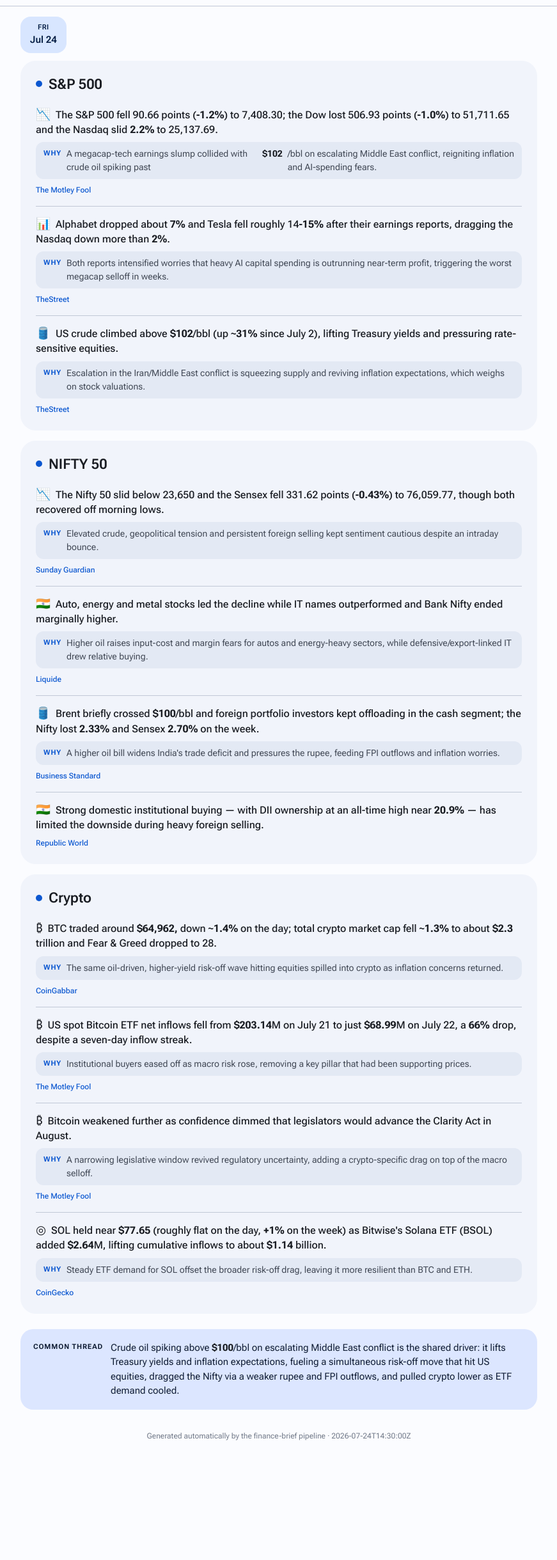
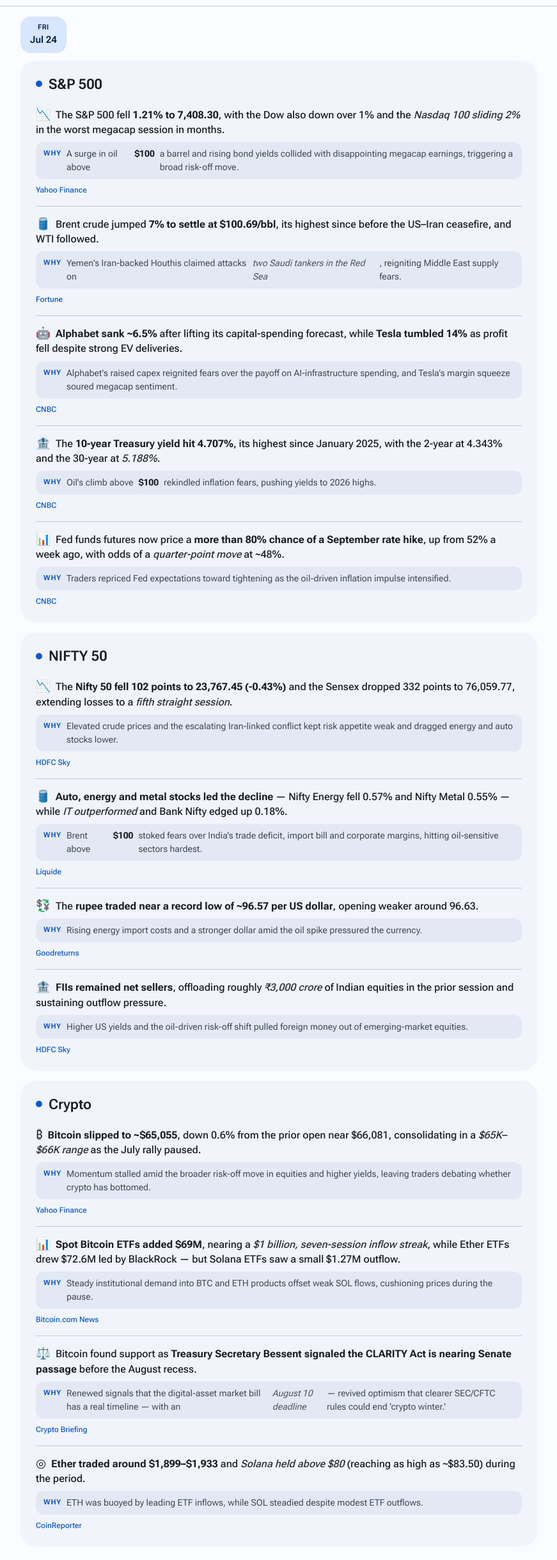
Before and after one commit to afaquejam/zed-finance-news, a website: page docs/finance-brief-2026-07-24.html in a window 1280 px wide. Shown: the part 106-2545 px from the top of the page at 64% size, without its empty margins (204-1075 px from the left). Before the commit the page ends 2416 px from the top, so only its background shows below. Drawn offline with Linux system fonts and the light colour scheme.

Commit message:
Finance brief 2026-07-24

```diff
--- a/docs/finance-brief-2026-07-24.html
+++ b/docs/finance-brief-2026-07-24.html
@@ -260,19 +260,29 @@
     <h2>S&amp;P 500</h2>
     <ul class="items">
       <li>
-    <div class="detail"><span class="emoji">📉</span>The S&amp;P 500 fell 90.66 points (<strong>-1.2%</strong>) to 7,408.30; the Dow lost 506.93 points (<strong>-1.0%</strong>) to 51,711.65 and the Nasdaq slid <strong>2.2%</strong> to 25,137.69.</div>
-    <div class="why"><span class="why-label">Why</span> A megacap-tech earnings slump collided with crude oil spiking past <strong>$102</strong>/bbl on escalating Middle East conflict, reigniting inflation and AI-spending fears.</div>
-    <div class="source"><a href="https://www.fool.com/coverage/stock-market-today/2026/07/23/stock-market-today-july-23-tesla-drops-15-leading-tech-stock-slide/" target="_blank" rel="noopener noreferrer">The Motley Fool</a></div>
+    <div class="detail"><span class="emoji">📉</span>The S&amp;P 500 fell <strong>1.21% to 7,408.30</strong>, with the Dow also down over 1% and the <em>Nasdaq 100 sliding 2%</em> in the worst megacap session in months.</div>
+    <div class="why"><span class="why-label">Why</span> A surge in oil above <strong>$100</strong> a barrel and rising bond yields collided with disappointing megacap earnings, triggering a broad risk-off move.</div>
+    <div class="source"><a href="https://finance.yahoo.com/markets/live/stock-market-today-thursday-july-23-dow-sp-500-nasdaq-oil-bonds-earnings-084444369.html" target="_blank" rel="noopener noreferrer">Yahoo Finance</a></div>
   </li>
 <li>
-    <div class="detail"><span class="emoji">📊</span>Alphabet dropped about <strong>7%</strong> and Tesla fell roughly 14<strong>-15%</strong> after their earnings reports, dragging the Nasdaq down more than <strong>2%</strong>.</div>
-    <div class="why"><span class="why-label">Why</span> Both reports intensified worries that heavy AI capital spending is outrunning near-term profit, triggering the worst megacap selloff in weeks.</div>
-    <div class="source"><a href="https://www.thestreet.com/stock-market-today/stock-market-today-dow-jones-sp-500-nasdaq-updates-july-23-2026" target="_blank" rel="noopener noreferrer">TheStreet</a></div>
+    <div class="detail"><span class="emoji">🛢️</span>Brent crude jumped <strong>7% to settle at $100.69/bbl</strong>, its highest since before the US–Iran ceasefire, and WTI followed.</div>
+    <div class="why"><span class="why-label">Why</span> Yemen&#39;s Iran-backed Houthis claimed attacks on <em>two Saudi tankers in the Red Sea</em>, reigniting Middle East supply fears.</div>
+    <div class="source"><a href="https://fortune.com/article/price-of-oil-07-23-2026/" target="_blank" rel="noopener noreferrer">Fortune</a></div>
   </li>
 <li>
-    <div class="detail"><span class="emoji">🛢️</span>US crude climbed above <strong>$102</strong>/bbl (up ~<strong>31%</strong> since July 2), lifting Treasury yields and pressuring rate-sensitive equities.</div>
-    <div class="why"><span class="why-label">Why</span> Escalation in the Iran/Middle East conflict is squeezing supply and reviving inflation expectations, which weighs on stock valuations.</div>
-    <div class="source"><a href="https://www.thestreet.com/stock-market-today/stock-market-today-dow-jones-sp-500-nasdaq-updates-july-23-2026" target="_blank" rel="noopener noreferrer">TheStreet</a></div>
+    <div class="detail"><span class="emoji">🤖</span><strong>Alphabet sank ~6.5%</strong> after lifting its capital-spending forecast, while <strong>Tesla tumbled 14%</strong> as profit fell despite strong EV deliveries.</div>
+    <div class="why"><span class="why-label">Why</span> Alphabet&#39;s raised capex reignited fears over the payoff on AI-infrastructure spending, and Tesla&#39;s margin squeeze soured megacap sentiment.</div>
+    <div class="source"><a href="https://www.cnbc.com/2026/07/22/stock-market-today-live-updates.html" target="_blank" rel="noopener noreferrer">CNBC</a></div>
+  </li>
+<li>
+    <div class="detail"><span class="emoji">🏦</span>The <strong>10-year Treasury yield hit 4.707%</strong>, its highest since January 2025, with the 2-year at 4.343% and the 30-year at <em>5.188%</em>.</div>
+    <div class="why"><span class="why-label">Why</span> Oil&#39;s climb above <strong>$100</strong> rekindled inflation fears, pushing yields to 2026 highs.</div>
+    <div class="source"><a href="https://www.cnbc.com/2026/07/23/treasury-yields-oil-prices-jobless-claims.html" target="_blank" rel="noopener noreferrer">CNBC</a></div>
+  </li>
+<li>
+    <div class="detail"><span class="emoji">📊</span>Fed funds futures now price a <strong>more than 80% chance of a September rate hike</strong>, up from 52% a week ago, with odds of a <em>quarter-point move</em> at ~48%.</div>
+    <div class="why"><span class="why-label">Why</span> Traders repriced Fed expectations toward tightening as the oil-driven inflation impulse intensified.</div>
+    <div class="source"><a href="https://www.cnbc.com/2026/07/23/fed-interest-rate-odds-oil-jobless-claims.html" target="_blank" rel="noopener noreferrer">CNBC</a></div>
   </li>
     </ul>
   </section>
@@ -280,24 +290,24 @@
     <h2>NIFTY 50</h2>
     <ul class="items">
       <li>
-    <div class="detail"><span class="emoji">📉</span>The Nifty 50 slid below 23,650 and the Sensex fell 331.62 points (<strong>-0.43%</strong>) to 76,059.77, though both recovered off morning lows.</div>
-    <div class="why"><span class="why-label">Why</span> Elevated crude, geopolitical tension and persistent foreign selling kept sentiment cautious despite an intraday bounce.</div>
-    <div class="source"><a href="https://sundayguardianlive.com/business/nifty-today-live-nifty-50-extends-five-day-losing-streak-slides-below-23650-as-oil-prices-and-weak-earnings-weigh-on-sentiment-top-gainers-losers-outlook-244982/" target="_blank" rel="noopener noreferrer">Sunday Guardian</a></div>
+    <div class="detail"><span class="emoji">📉</span>The <strong>Nifty 50 fell 102 points to 23,767.45 (-0.43%)</strong> and the Sensex dropped 332 points to 76,059.77, extending losses to a <em>fifth straight session</em>.</div>
+    <div class="why"><span class="why-label">Why</span> Elevated crude prices and the escalating Iran-linked conflict kept risk appetite weak and dragged energy and auto stocks lower.</div>
+    <div class="source"><a href="https://hdfcsky.com/news/bse-nse-sensex-july-24-2026-close-report-sensex-nifty-decline-for-fifth-day-as-elevated-oil-iran-war-hurt-stocks" target="_blank" rel="noopener noreferrer">HDFC Sky</a></div>
   </li>
 <li>
-    <div class="detail"><span class="emoji">🇮🇳</span>Auto, energy and metal stocks led the decline while IT names outperformed and Bank Nifty ended marginally higher.</div>
-    <div class="why"><span class="why-label">Why</span> Higher oil raises input-cost and margin fears for autos and energy-heavy sectors, while defensive/export-linked IT drew relative buying.</div>
+    <div class="detail"><span class="emoji">🛢️</span><strong>Auto, energy and metal stocks led the decline</strong> — Nifty Energy fell 0.57% and Nifty Metal 0.55% — while <em>IT outperformed</em> and Bank Nifty edged up 0.18%.</div>
+    <div class="why"><span class="why-label">Why</span> Brent above <strong>$100</strong> stoked fears over India&#39;s trade deficit, import bill and corporate margins, hitting oil-sensitive sectors hardest.</div>
     <div class="source"><a href="https://blog.liquide.life/share-market-today-sensex-falls-332-points-nifty-ends-below-23-800-auto-leads-decline-while-it-outperforms/" target="_blank" rel="noopener noreferrer">Liquide</a></div>
   </li>
 <li>
-    <div class="detail"><span class="emoji">🛢️</span>Brent briefly crossed <strong>$100</strong>/bbl and foreign portfolio investors kept offloading in the cash segment; the Nifty lost <strong>2.33%</strong> and Sensex <strong>2.70%</strong> on the week.</div>
-    <div class="why"><span class="why-label">Why</span> A higher oil bill widens India&#39;s trade deficit and pressures the rupee, feeding FPI outflows and inflation worries.</div>
-    <div class="source"><a href="https://www.business-standard.com/markets/news/markets-fall-for-fourth-session-as-higher-crude-prices-fpi-selling-weigh-126072301399_1.html" target="_blank" rel="noopener noreferrer">Business Standard</a></div>
+    <div class="detail"><span class="emoji">💱</span>The <strong>rupee traded near a record low of ~96.57 per US dollar</strong>, opening weaker around 96.63.</div>
+    <div class="why"><span class="why-label">Why</span> Rising energy import costs and a stronger dollar amid the oil spike pressured the currency.</div>
+    <div class="source"><a href="https://www.goodreturns.in/news/stock-market-outlook-today-24-july-2026-sensex-nifty-likely-to-stay-under-pressure-amid-rising-cr-1524047.html" target="_blank" rel="noopener noreferrer">Goodreturns</a></div>
   </li>
 <li>
-    <div class="detail"><span class="emoji">🇮🇳</span>Strong domestic institutional buying — with DII ownership at an all-time high near <strong>20.9%</strong> — has limited the downside during heavy foreign selling.</div>
-
-    <div class="source"><a href="https://www.republicworld.com/business/fii-buying-indian-equities-reversal-july-2026-reasons-largecaps-2026-07-20-132875" target="_blank" rel="noopener noreferrer">Republic World</a></div>
+    <div class="detail"><span class="emoji">🏦</span><strong>FIIs remained net sellers</strong>, offloading roughly <em>₹3,000 crore</em> of Indian equities in the prior session and sustaining outflow pressure.</div>
+    <div class="why"><span class="why-label">Why</span> Higher US yields and the oil-driven risk-off shift pulled foreign money out of emerging-market equities.</div>
+    <div class="source"><a href="https://hdfcsky.com/news/bse-nse-sensex-july-23-2026-close-report-sensex-nifty-fall-for-fourth-straight-session-as-oil-iran-continue-to-weigh" target="_blank" rel="noopener noreferrer">HDFC Sky</a></div>
   </li>
     </ul>
   </section>
@@ -305,31 +315,31 @@
     <h2>Crypto</h2>
     <ul class="items">
       <li>
-    <div class="detail"><span class="emoji">₿</span>BTC traded around <strong>$64,962,</strong> down ~<strong>1.4%</strong> on the day; total crypto market cap fell ~<strong>1.3%</strong> to about <strong>$2.3</strong> trillion and Fear &amp; Greed dropped to 28.</div>
-    <div class="why"><span class="why-label">Why</span> The same oil-driven, higher-yield risk-off wave hitting equities spilled into crypto as inflation concerns returned.</div>
-    <div class="source"><a href="https://www.coingabbar.com/en/crypto-currency-news/crypto-news-today-24-july-btc-eth-pi-drop-defi-market-surges" target="_blank" rel="noopener noreferrer">CoinGabbar</a></div>
+    <div class="detail"><span class="emoji">₿</span><strong>Bitcoin slipped to ~$65,055</strong>, down 0.6% from the prior open near $66,081, consolidating in a <em>$65K–$66K range</em> as the July rally paused.</div>
+    <div class="why"><span class="why-label">Why</span> Momentum stalled amid the broader risk-off move in equities and higher yields, leaving traders debating whether crypto has bottomed.</div>
+    <div class="source"><a href="https://finance.yahoo.com/personal-finance/investing/article/bitcoin-and-ethereum-prices-today-thursday-july-23-prices-mixed-as-analysts-debate-crypto-bottom-152654561.html" target="_blank" rel="noopener noreferrer">Yahoo Finance</a></div>
   </li>
 <li>
-    <div class="detail"><span class="emoji">₿</span>US spot Bitcoin ETF net inflows fell from <strong>$203.14</strong>M on July 21 to just <strong>$68.99</strong>M on July 22, a <strong>66%</strong> drop, despite a seven-day inflow streak.</div>
-    <div class="why"><span class="why-label">Why</span> Institutional buyers eased off as macro risk rose, removing a key pillar that had been supporting prices.</div>
-    <div class="source"><a href="https://www.fool.com/coverage/stock-market-today/2026/07/23/crypto-market-today-july-23-bitcoin-slides-as-odds-of-passing-clarity-act-fall/" target="_blank" rel="noopener noreferrer">The Motley Fool</a></div>
+    <div class="detail"><span class="emoji">📊</span><strong>Spot Bitcoin ETFs added $69M</strong>, nearing a <em>$1 billion, seven-session inflow streak</em>, while Ether ETFs drew $72.6M led by BlackRock — but Solana ETFs saw a small $1.27M outflow.</div>
+    <div class="why"><span class="why-label">Why</span> Steady institutional demand into BTC and ETH products offset weak SOL flows, cushioning prices during the pause.</div>
+    <div class="source"><a href="https://news.bitcoin.com/bitcoin-etfs-add-69-million-as-7-session-streak-nears-1-billion/" target="_blank" rel="noopener noreferrer">Bitcoin.com News</a></div>
   </li>
 <li>
-    <div class="detail"><span class="emoji">₿</span>Bitcoin weakened further as confidence dimmed that legislators would advance the Clarity Act in August.</div>
-    <div class="why"><span class="why-label">Why</span> A narrowing legislative window revived regulatory uncertainty, adding a crypto-specific drag on top of the macro selloff.</div>
-    <div class="source"><a href="https://www.fool.com/coverage/stock-market-today/2026/07/23/crypto-market-today-july-23-bitcoin-slides-as-odds-of-passing-clarity-act-fall/" target="_blank" rel="noopener noreferrer">The Motley Fool</a></div>
+    <div class="detail"><span class="emoji">⚖️</span>Bitcoin found support as <strong>Treasury Secretary Bessent signaled the CLARITY Act is nearing Senate passage</strong> before the August recess.</div>
+    <div class="why"><span class="why-label">Why</span> Renewed signals that the digital-asset market bill has a real timeline — with an <em>August 10 deadline</em> — revived optimism that clearer SEC/CFTC rules could end &#39;crypto winter.&#39;</div>
+    <div class="source"><a href="https://cryptobriefing.com/bitcoin-rallies-bessent-clarity-act-senate/" target="_blank" rel="noopener noreferrer">Crypto Briefing</a></div>
   </li>
 <li>
-    <div class="detail"><span class="emoji">◎</span>SOL held near <strong>$77.65</strong> (roughly flat on the day, <strong>+1%</strong> on the week) as Bitwise&#39;s Solana ETF (BSOL) added <strong>$2.64</strong>M, lifting cumulative inflows to about <strong>$1.14</strong> billion.</div>
-    <div class="why"><span class="why-label">Why</span> Steady ETF demand for SOL offset the broader risk-off drag, leaving it more resilient than BTC and ETH.</div>
-    <div class="source"><a href="https://www.coingecko.com/en/coins/solana" target="_blank" rel="noopener noreferrer">CoinGecko</a></div>
+    <div class="detail"><span class="emoji">◎</span><strong>Ether traded around $1,899–$1,933</strong> and <em>Solana held above $80</em> (reaching as high as ~$83.50) during the period.</div>
+    <div class="why"><span class="why-label">Why</span> ETH was buoyed by leading ETF inflows, while SOL steadied despite modest ETF outflows.</div>
+    <div class="source"><a href="https://www.coinreporter.io/2026/07/crypto-market-analysis/" target="_blank" rel="noopener noreferrer">CoinReporter</a></div>
   </li>
     </ul>
   </section>
 
-    <div class="cross-cutting"><span class="ct-label">Common thread</span><span>Crude oil spiking above <strong>$100</strong>/bbl on escalating Middle East conflict is the shared driver: it lifts Treasury yields and inflation expectations, fueling a simultaneous risk-off move that hit US equities, dragged the Nifty via a weaker rupee and FPI outflows, and pulled crypto lower as ETF demand cooled.</span></div>
+    <div class="cross-cutting"><span class="ct-label">Common thread</span><span>Brent crude spiking above <strong>$100</strong> on Red Sea tanker attacks is the shared driver: it is pushing US yields and Fed hike odds up, dragging both the S&amp;P 500 and oil-import-heavy NIFTY into a fifth-day risk-off slide, and stalling crypto&#39;s July rally as higher rates sap risk appetite.</span></div>
 
-    <footer>Generated automatically by the finance-brief pipeline &middot; 2026-07-24T14:30:00Z</footer>
+    <footer>Generated automatically by the finance-brief pipeline &middot; 2026-07-24T13:30:00Z</footer>
   </div>
 </body>
 </html>
```
Also changed, not shown: docs/finance-brief-2026-07-24.json (+69 -54 lines), docs/index.html (+44 -34 lines), docs/latest.html (+44 -34 lines).
